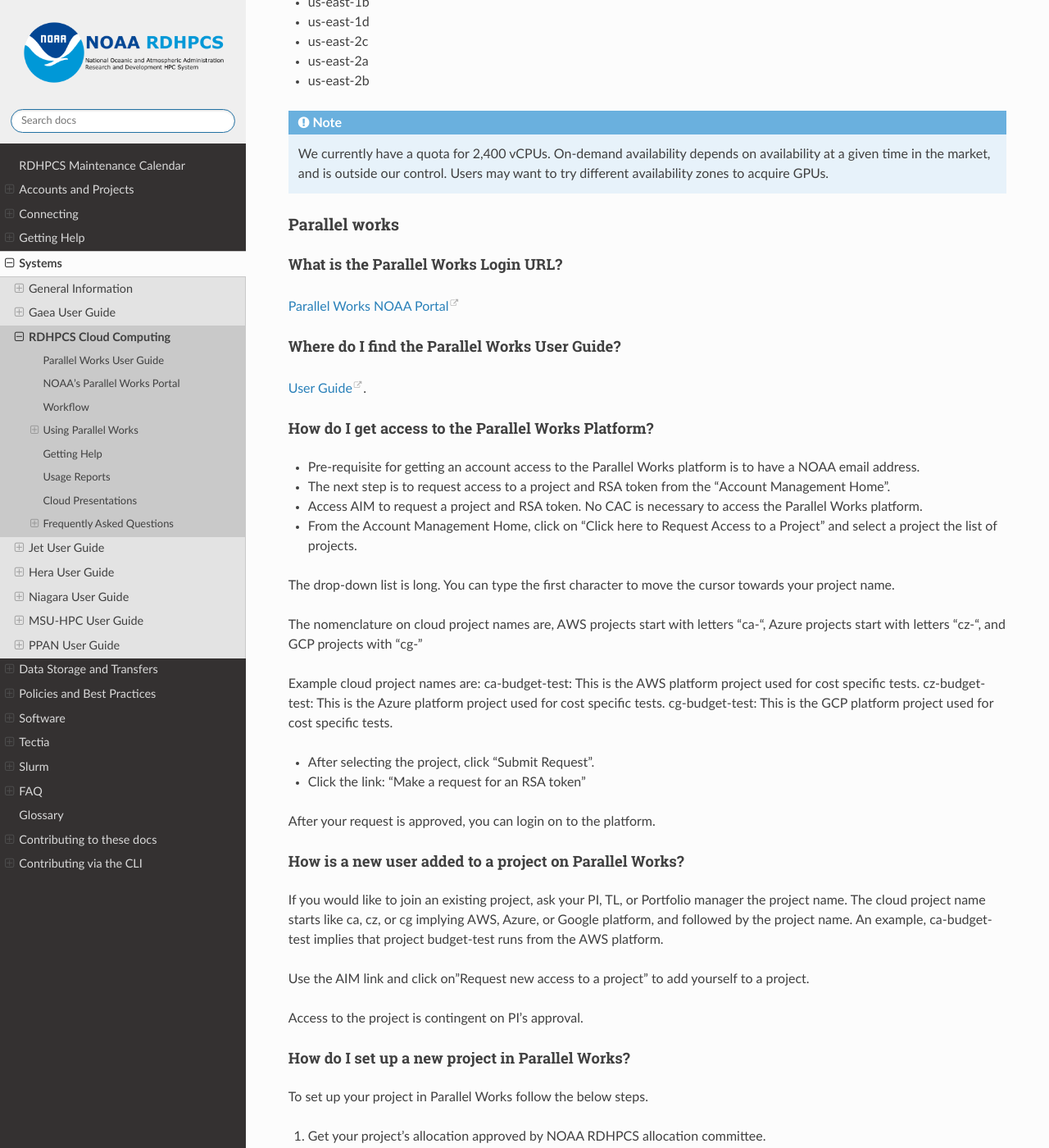
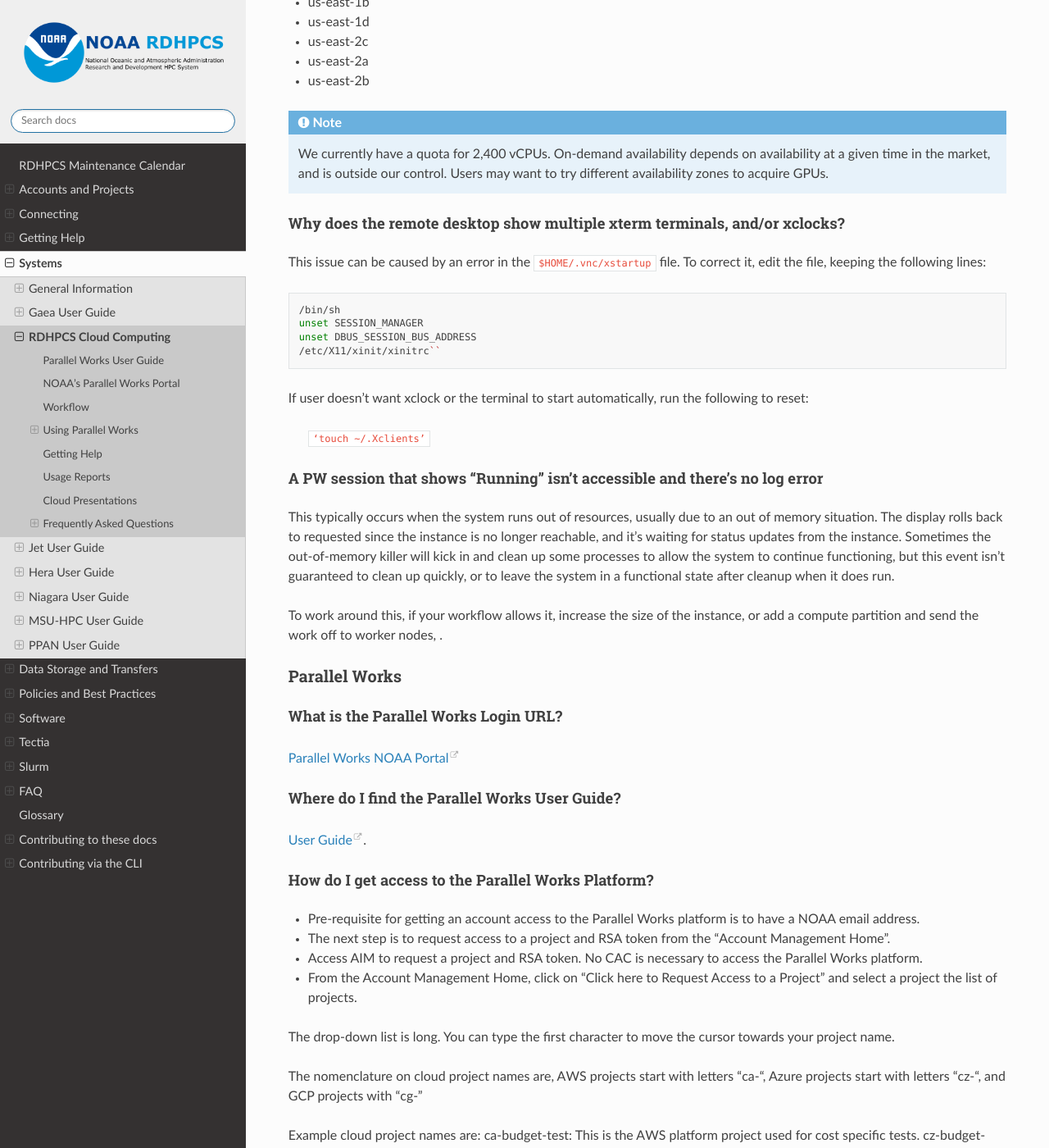
Before and after one commit to NOAA-RDHPCS/noaa-rdhpcs.github.io, a Sphinx documentation site: the page built from source/systems/cloud_user_guide.rst, in a window 1280 px wide and 1400 px high, scrolled down 17621 px. Shown: the whole window at 82% size. Built offline with Sphinx 7.4.7 and the Read the Docs theme 3.1.0, drawn with Linux system fonts in a browser that asks for light colours.

Commit message:
added Case #340 to Cloud FAQ

```diff
--- a/source/systems/cloud_user_guide.rst
+++ b/source/systems/cloud_user_guide.rst
@@ -899,8 +899,42 @@ the following availability zones:**
   availability at a given time in the market, and is outside our control.
   Users may want to try different availability zones to acquire GPUs.
 
-
-Parallel works
+Why does the remote desktop show multiple xterm terminals, and/or xclocks?
+^^^^^^^^^^^^^^^^^^^^^^^^^^^^^^^^^^^^^^^^^^^^^^^^^^^^^^^^^^^^^^^^^^^^^^^^^^
+
+This issue can be caused by an error in the ``$HOME/.vnc/xstartup`` file.
+To correct it, edit the file, keeping the following lines:
+
+.. code-block:: shell
+
+  /bin/sh
+  unset SESSION_MANAGER
+  unset DBUS_SESSION_BUS_ADDRESS
+  /etc/X11/xinit/xinitrc``
+
+If user doesn't want xclock or the terminal to start automatically, run the
+following to reset:
+
+
+  ``‘touch ~/.Xclients’``
+
+A PW session that shows "Running" isn't accessible and there's no log error
+^^^^^^^^^^^^^^^^^^^^^^^^^^^^^^^^^^^^^^^^^^^^^^^^^^^^^^^^^^^^^^^^^^^^^^^^^^^
+
+This typically occurs when the system runs out of resources, usually due
+to an out of memory situation. The display rolls back to requested since the
+instance is no longer reachable, and it's waiting for status updates from the
+instance. Sometimes the out-of-memory killer will kick in and clean up some
+processes to allow the system to continue functioning, but this event isn't
+guaranteed to clean up quickly, or to leave the system in a functional state
+after cleanup when it does run.
+
+To work around this, if your workflow allows it,
+increase the size of the instance, or add a compute
+partition and send the work off to worker nodes, .
+
+
+Parallel Works
 --------------
 
 What is the Parallel Works Login URL?
```
